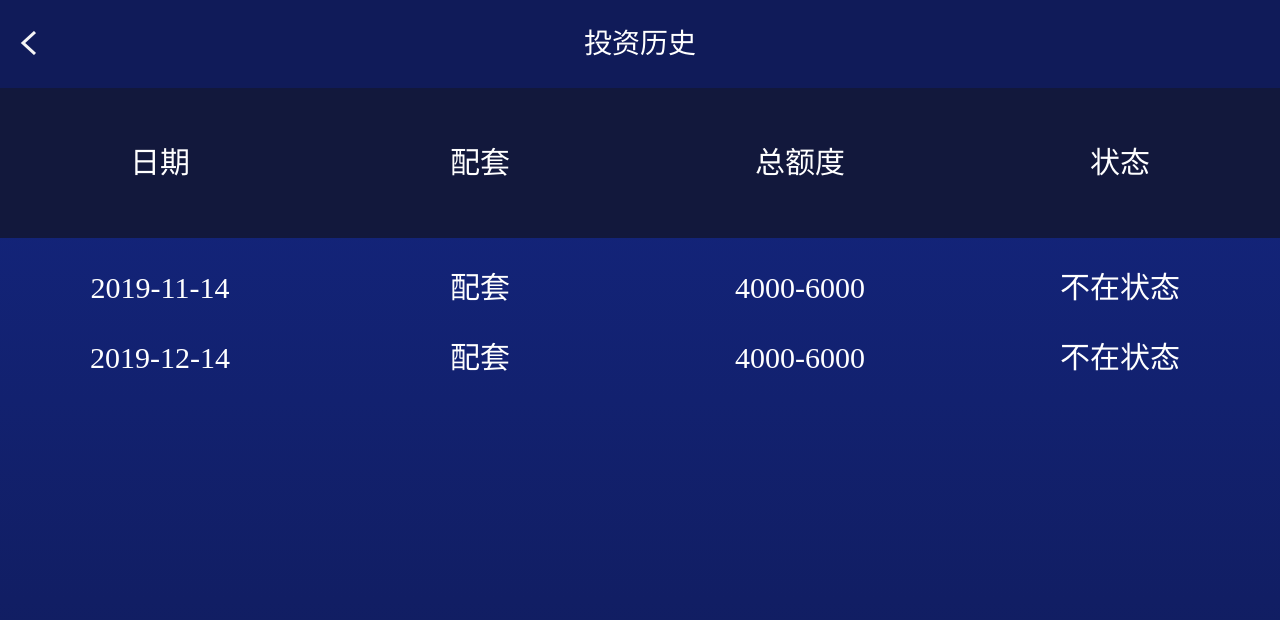
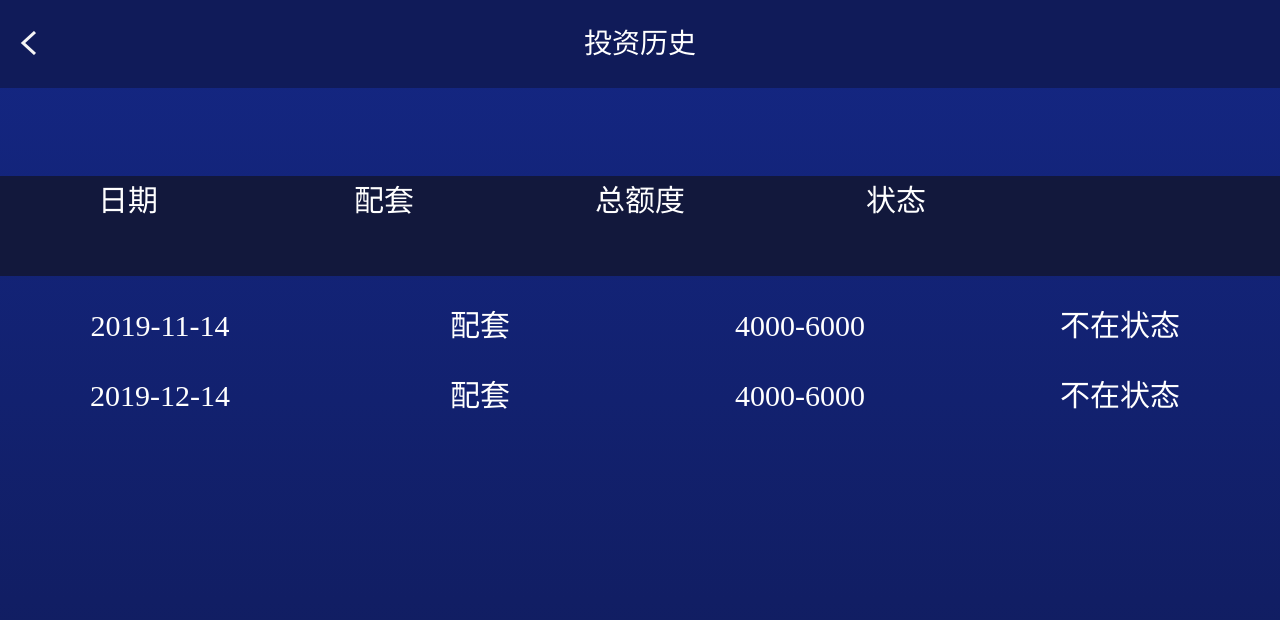
Before and after one commit to zhifengnetwork/HTDweb, a plain HTML site: page invest/index__ylf.html in a window 1280 px wide. Drawn offline with Linux system fonts and the light colour scheme; a web font is replaced by a local one.

Commit message:
投资历史

```diff
--- a/invest/index__ylf.html
+++ b/invest/index__ylf.html
@@ -7,11 +7,9 @@
 		 	<link rel="stylesheet"href="../css/public/reset.css" />
 		<title>投资历史</title>
 			 <style>
-		 	.tanxing{display: flex;text-align: center;height: 1rem;width: 100%;padding-top: .5rem;background-color: #12183c;display: -webkit-box;
-	        display: -moz-box;
-	        display: -ms-flexbox;
-	        display: -webkit-flex;}
-		 	.tanxing li{flex-wrap:nowrap;color: white;font-size: .3rem;list-style: none;width: 30%;}
+			 .zoshoyi{padding-top:.88rem;box-sizing:border-box;}
+		 	.tanxing{text-align: center;height: 1rem;width: 100%;background-color: #12183c;display:flex;}
+		 	.tanxing li{flex-wrap:wrap;color: white;font-size: .3rem;list-style: none;width: 20%;}
 		 	.tanxing1{display: flex;text-align: center;height: .7rem;width: 100%;line-height: 1rem;}
 		 	.tanxing1 p{flex-wrap:nowrap;font-size: .3rem;list-style: none;width: 30%;color: white;}
 		 	.tanxing2{display: flex;text-align: center;height: .7rem;width: 100%;line-height: 1rem;}
```
Also changed, not shown: invest/ylf.html (added, +19 -0 lines).
